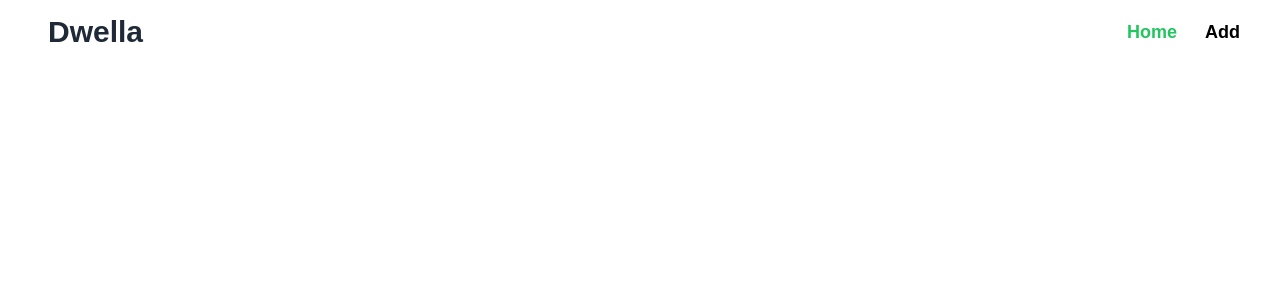
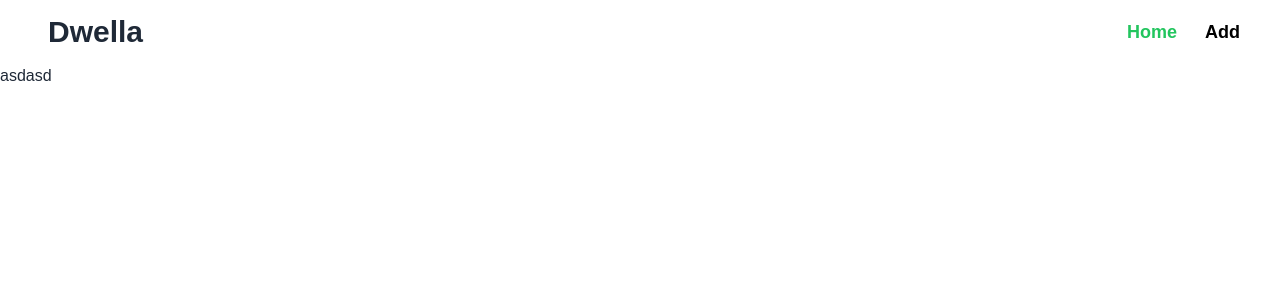
Before and after one commit to Khandaker20201125010/dwella-Next.JS, a Next.js app: page / in a window 1280 px wide. Shown: the top 300 px of the page. Built offline with nearby package versions, Linux system fonts and the light colour scheme.

Commit message:
page created

```diff
--- a/app/Componenets/Pages/Homepage/Homepage.jsx
+++ b/app/Componenets/Pages/Homepage/Homepage.jsx
@@ -2,7 +2,7 @@
 const Home = () => {
     return (
         <div>
-
+            asdasd
         </div>
     );
 };
--- a/app/Componenets/Pages/Shared/NavBar/NavBar.jsx
+++ b/app/Componenets/Pages/Shared/NavBar/NavBar.jsx
@@ -28,9 +28,9 @@ const NavBar = () => {
       </li>
       <li>
         <Link
-          href="/gallery"
+          href="/add"
           className={`font-bold text-lg ${
-            pathname === "/gallery" ? "text-green-600" : "text-black"
+            pathname === "/add" ? "text-green-600" : "text-black"
           } hover:text-green-600`}
         >
          Add
@@ -50,7 +50,7 @@ const NavBar = () => {
   );
 
   return (
-    <div className="container absolute z-50">
+    <div className="container ">
       <div className="navbar bg-transparent">
         <div className="navbar-start fixed z-30 lg:hidden md:hidden">
           <div className="flex  gap-5 lg:gap-10 justify-center items-center">
--- /dev/null
+++ b/app/add/page.jsx
@@ -0,0 +1,11 @@
+import React from 'react';
+
+const page = () => {
+    return (
+        <div>
+            paise re paise
+        </div>
+    );
+};
+
+export default page;
--- a/app/layout.tsx
+++ b/app/layout.tsx
@@ -31,11 +31,13 @@ export default function RootLayout({
 
 
       <div className="container mx-auto ">
+
       <Navbar />
 
-
       <div>
-      {children}
+      <div className="min-h-screen">
+       {children}
+       </div>
       </div>
 
       </div>
--- a/app/page.tsx
+++ b/app/page.tsx
@@ -2,8 +2,8 @@
 import Homepage from "./Componenets/Pages/Homepage/Homepage";
 export default function Home() {
   return (
-    <div>
-      <Homepage />
-   </div>
+   <main>
+    <Homepage />
+   </main>
   );
 }
```
